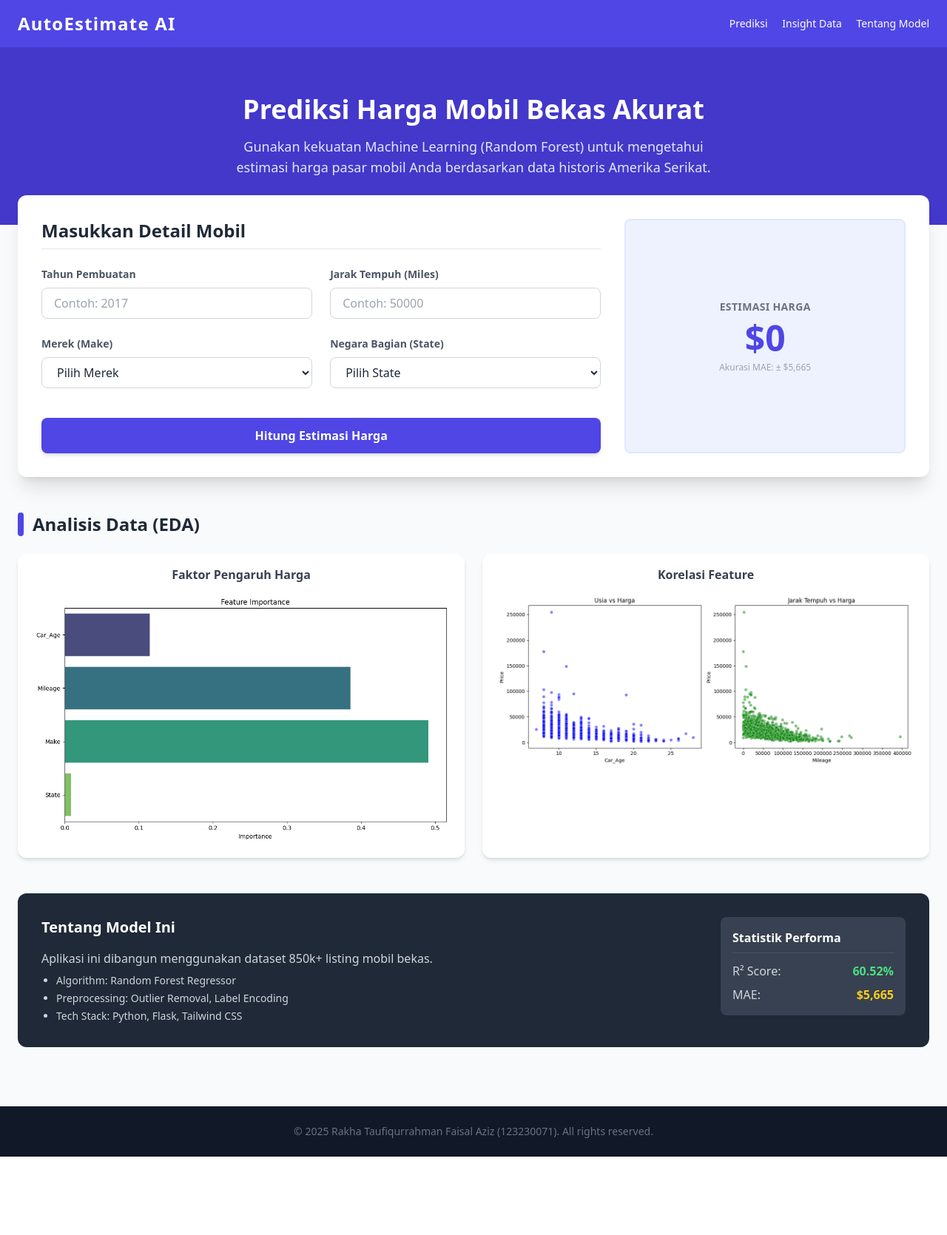
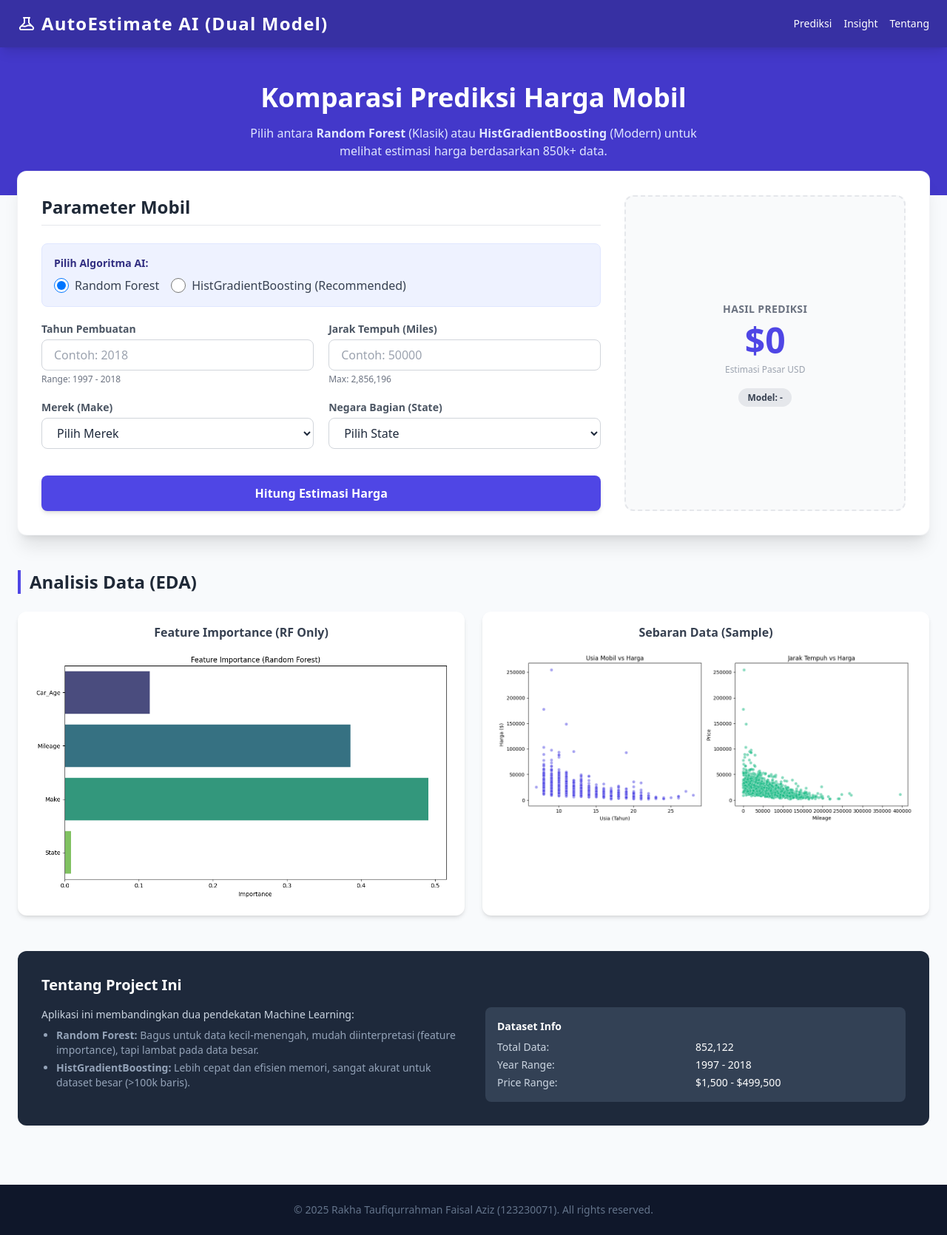
Before and after one commit to prettycoolflacko/Used_car_prediction-DS, a Flask app: page / in a window 1280 px wide. Shown: the whole page at 74% size. Before the commit the page ends 1564 px from the top, so only its background shows below. Run offline with Flask 3, Linux system fonts and the light colour scheme; data that the repository does not hold is empty; some libraries are stand-ins or nearby versions.

Commit message:
Added new model and thresshold

```diff
--- a/app.py
+++ b/app.py
@@ -3,10 +3,10 @@ from model import CarPricePredictor
 
 app = Flask(__name__)
 
-# Inisialisasi Model saat aplikasi start
+# Inisialisasi
 predictor = CarPricePredictor()
 try:
-    # Pastikan file csv ada di folder yang sama
+    # Proses ini mungkin memakan waktu 10-20 detik karena melatih 2 model
     predictor.load_and_train('true_car_listings.csv')
 except Exception as e:
     print(f"Error loading model: {e}")
@@ -15,9 +15,13 @@ except Exception as e:
 def index():
     return render_template('index.html')
 
+@app.route('/api/config', methods=['GET'])
+def get_config():
+    """Kirim batas min/max ke UI"""
+    return jsonify(predictor.limits)
+
 @app.route('/api/options', methods=['GET'])
 def get_options():
-    """API untuk mengirim daftar Merek dan State ke Dropdown"""
     return jsonify({
         'makes': predictor.unique_makes,
         'states': predictor.unique_states
@@ -25,17 +29,23 @@ def get_options():
 
 @app.route('/api/predict', methods=['POST'])
 def predict():
-    """API untuk memproses prediksi harga"""
     data = request.json
+
+    # Ambil tipe model dari request, default ke 'rf' jika kosong
+    model_selected = data.get('model_type', 'rf')
+
     price = predictor.predict(
         data.get('year'),
         data.get('mileage'),
         data.get('make'),
-        data.get('state')
+        data.get('state'),
+        model_type=model_selected
     )
+
     return jsonify({
-        'price': price,
-        'formatted': f"${price:,.2f}"
+        'price': round(price, 2),
+        'formatted': f"${price:,.2f}",
+        'used_model': 'Random Forest' if model_selected == 'rf' else 'HistGradientBoosting'
     })
 
 if __name__ == '__main__':
--- a/templates/index.html
+++ b/templates/index.html
@@ -3,64 +3,82 @@
 <head>
     <meta charset="UTF-8">
     <meta name="viewport" content="width=device-width, initial-scale=1.0">
-    <title>Used Car Price Predictor</title>
+    <title>Multi-Model Car Price Predictor</title>
     <script src="https://cdn.tailwindcss.com"></script>
     <style>
-        /* Animasi Custom */
         .fade-in { animation: fadeIn 0.5s ease-in; }
         @keyframes fadeIn { from { opacity: 0; transform: translateY(10px); } to { opacity: 1; transform: translateY(0); } }
     </style>
 </head>
 <body class="bg-slate-50 text-slate-800 font-sans">
 
-    <nav class="bg-indigo-600 text-white shadow-lg">
+    <nav class="bg-indigo-800 text-white shadow-lg sticky top-0 z-50">
         <div class="container mx-auto px-6 py-4 flex justify-between items-center">
-            <h1 class="text-2xl font-bold tracking-wider">AutoEstimate AI</h1>
-            <div class="space-x-4 text-sm font-medium">
+            <h1 class="text-xl md:text-2xl font-bold tracking-wider flex items-center gap-2">
+                <svg class="w-6 h-6" fill="none" stroke="currentColor" viewBox="0 0 24 24"><path stroke-linecap="round" stroke-linejoin="round" stroke-width="2" d="M19.428 15.428a2 2 0 00-1.022-.547l-2.384-.477a6 6 0 00-3.86.517l-.318.158a6 6 0 01-3.86.517L6.05 15.21a2 2 0 00-1.806.547M8 4h8l-1 1v5.172a2 2 0 00.586 1.414l5 5c1.26 1.26.367 3.414-1.415 3.414H4.828c-1.782 0-2.674-2.154-1.414-3.414l5-5A2 2 0 009 10.172V5L8 4z"></path></svg>
+                AutoEstimate AI (Dual Model)
+            </h1>
+            <div class="hidden md:flex space-x-4 text-sm font-medium">
                 <a href="#predictor" class="hover:text-indigo-200 transition">Prediksi</a>
-                <a href="#insights" class="hover:text-indigo-200 transition">Insight Data</a>
-                <a href="#about" class="hover:text-indigo-200 transition">Tentang Model</a>
+                <a href="#insights" class="hover:text-indigo-200 transition">Insight</a>
+                <a href="#about" class="hover:text-indigo-200 transition">Tentang</a>
             </div>
         </div>
     </nav>
 
-    <header class="bg-indigo-700 text-white py-16 text-center">
-        <h2 class="text-4xl font-extrabold mb-4">Prediksi Harga Mobil Bekas Akurat</h2>
-        <p class="text-lg text-indigo-100 max-w-2xl mx-auto">
-            Gunakan kekuatan Machine Learning (Random Forest) untuk mengetahui estimasi harga pasar mobil Anda berdasarkan data historis Amerika Serikat.
+    <header class="bg-indigo-700 text-white py-12 text-center">
+        <h2 class="text-3xl md:text-4xl font-extrabold mb-4">Komparasi Prediksi Harga Mobil</h2>
+        <p class="text-indigo-100 max-w-2xl mx-auto px-4">
+            Pilih antara <strong>Random Forest</strong> (Klasik) atau <strong>HistGradientBoosting</strong> (Modern) untuk melihat estimasi harga berdasarkan 850k+ data.
         </p>
     </header>
 
-    <main class="container mx-auto px-6 -mt-10 mb-20 relative z-10">
+    <main class="container mx-auto px-4 md:px-6 -mt-8 mb-20 relative z-10">
 
-        <section id="predictor" class="bg-white rounded-xl shadow-xl p-8 mb-12 fade-in">
-            <div class="flex flex-col md:flex-row gap-8">
-                <div class="w-full md:w-2/3">
-                    <h3 class="text-2xl font-bold text-gray-800 mb-6 border-b pb-2">Masukkan Detail Mobil</h3>
-                    <form id="predictForm" class="grid grid-cols-1 md:grid-cols-2 gap-6">
+        <section id="predictor" class="bg-white rounded-xl shadow-xl p-6 md:p-8 mb-12 fade-in ring-1 ring-gray-100">
+            <div class="flex flex-col lg:flex-row gap-8">
+                <div class="w-full lg:w-2/3">
+                    <h3 class="text-2xl font-bold text-gray-800 mb-6 border-b pb-2">Parameter Mobil</h3>
+                    <form id="predictForm" class="grid grid-cols-1 md:grid-cols-2 gap-5">
 
-                        <div>
-                            <label class="block text-sm font-semibold text-gray-600 mb-2">Tahun Pembuatan</label>
-                            <input type="number" id="year" required min="1990" max="2025" placeholder="Contoh: 2017"
-                                class="w-full px-4 py-2 border border-gray-300 rounded-lg focus:ring-2 focus:ring-indigo-500 focus:outline-none transition">
+                        <div class="md:col-span-2 bg-indigo-50 p-4 rounded-lg border border-indigo-100">
+                            <label class="block text-sm font-bold text-indigo-900 mb-2">Pilih Algoritma AI:</label>
+                            <div class="flex gap-4">
+                                <label class="flex items-center space-x-2 cursor-pointer">
+                                    <input type="radio" name="model_type" value="rf" checked class="form-radio text-indigo-600 h-5 w-5">
+                                    <span class="text-gray-700 font-medium">Random Forest</span>
+                                </label>
+                                <label class="flex items-center space-x-2 cursor-pointer">
+                                    <input type="radio" name="model_type" value="gb" class="form-radio text-green-600 h-5 w-5">
+                                    <span class="text-gray-700 font-medium">HistGradientBoosting (Recommended)</span>
+                                </label>
+                            </div>
                         </div>
 
                         <div>
-                            <label class="block text-sm font-semibold text-gray-600 mb-2">Jarak Tempuh (Miles)</label>
-                            <input type="number" id="mileage" required min="0" placeholder="Contoh: 50000"
-                                class="w-full px-4 py-2 border border-gray-300 rounded-lg focus:ring-2 focus:ring-indigo-500 focus:outline-none transition">
+                            <label class="block text-sm font-semibold text-gray-600 mb-1">Tahun Pembuatan</label>
+                            <input type="number" id="year" required
+                                class="w-full px-4 py-2 border border-gray-300 rounded-lg focus:ring-2 focus:ring-indigo-500 outline-none" placeholder="Loading...">
+                            <p class="text-xs text-gray-500 mt-1" id="year-hint">Range: ...</p>
                         </div>
 
                         <div>
-                            <label class="block text-sm font-semibold text-gray-600 mb-2">Merek (Make)</label>
-                            <select id="make" class="w-full px-4 py-2 border border-gray-300 rounded-lg focus:ring-2 focus:ring-indigo-500 focus:outline-none bg-white">
+                            <label class="block text-sm font-semibold text-gray-600 mb-1">Jarak Tempuh (Miles)</label>
+                            <input type="number" id="mileage" required
+                                class="w-full px-4 py-2 border border-gray-300 rounded-lg focus:ring-2 focus:ring-indigo-500 outline-none" placeholder="Loading...">
+                            <p class="text-xs text-gray-500 mt-1" id="mileage-hint">Max: ...</p>
+                        </div>
+
+                        <div>
+                            <label class="block text-sm font-semibold text-gray-600 mb-1">Merek (Make)</label>
+                            <select id="make" class="w-full px-4 py-2 border border-gray-300 rounded-lg focus:ring-2 focus:ring-indigo-500 bg-white">
                                 <option value="" disabled selected>Loading...</option>
                             </select>
                         </div>
 
                         <div>
-                            <label class="block text-sm font-semibold text-gray-600 mb-2">Negara Bagian (State)</label>
-                            <select id="state" class="w-full px-4 py-2 border border-gray-300 rounded-lg focus:ring-2 focus:ring-indigo-500 focus:outline-none bg-white">
+                            <label class="block text-sm font-semibold text-gray-600 mb-1">Negara Bagian (State)</label>
+                            <select id="state" class="w-full px-4 py-2 border border-gray-300 rounded-lg focus:ring-2 focus:ring-indigo-500 bg-white">
                                 <option value="" disabled selected>Loading...</option>
                             </select>
                         </div>
@@ -74,59 +92,60 @@
                     </form>
                 </div>
 
-                <div class="w-full md:w-1/3 bg-indigo-50 rounded-lg p-6 flex flex-col justify-center items-center text-center border-2 border-indigo-100">
-                    <h4 class="text-gray-500 font-semibold mb-2 uppercase text-sm tracking-wide">Estimasi Harga</h4>
-                    <div id="resultValue" class="text-5xl font-extrabold text-indigo-600 mb-2">
-                        $0
-                    </div>
-                    <p class="text-xs text-gray-400">Akurasi MAE: ± $5,665</p>
-                    <div id="loading" class="hidden mt-4">
-                        <svg class="animate-spin h-8 w-8 text-indigo-600" xmlns="http://www.w3.org/2000/svg" fill="none" viewBox="0 0 24 24">
+                <div class="w-full lg:w-1/3 bg-gray-50 rounded-xl p-6 flex flex-col justify-center items-center text-center border-2 border-dashed border-gray-200">
+                    <h4 class="text-gray-500 font-semibold mb-2 uppercase text-sm tracking-wide">Hasil Prediksi</h4>
+
+                    <div id="loading" class="hidden my-6">
+                        <svg class="animate-spin h-10 w-10 text-indigo-600 mx-auto" xmlns="http://www.w3.org/2000/svg" fill="none" viewBox="0 0 24 24">
                             <circle class="opacity-25" cx="12" cy="12" r="10" stroke="currentColor" stroke-width="4"></circle>
                             <path class="opacity-75" fill="currentColor" d="M4 12a8 8 0 018-8v8H4z"></path>
                         </svg>
+                        <p class="text-xs text-indigo-600 mt-2">Computing...</p>
+                    </div>
+
+                    <div id="resultContainer">
+                        <div id="resultValue" class="text-4xl md:text-5xl font-extrabold text-indigo-600 mb-2">
+                            $0
+                        </div>
+                        <p class="text-xs text-gray-400 mb-4">Estimasi Pasar USD</p>
+                        <span id="modelUsedBadge" class="bg-gray-200 text-gray-700 px-3 py-1 rounded-full text-xs font-bold">
+                            Model: -
+                        </span>
                     </div>
                 </div>
             </div>
         </section>
 
         <section id="insights" class="mb-12">
-            <h3 class="text-2xl font-bold text-gray-800 mb-6 flex items-center">
-                <span class="bg-indigo-600 w-2 h-8 mr-3 rounded"></span>
-                Analisis Data (EDA)
-            </h3>
+            <h3 class="text-2xl font-bold text-gray-800 mb-6 border-l-4 border-indigo-600 pl-3">Analisis Data (EDA)</h3>
             <div class="grid grid-cols-1 md:grid-cols-2 gap-6">
                 <div class="bg-white p-4 rounded-xl shadow-md">
-                    <h4 class="font-semibold text-gray-700 mb-3 text-center">Faktor Pengaruh Harga</h4>
+                    <h4 class="font-semibold text-gray-700 mb-3 text-center">Feature Importance (RF Only)</h4>
                     <img src="/static/feature_importance.png" alt="Feature Importance" class="w-full rounded-lg hover:opacity-90 transition">
                 </div>
                 <div class="bg-white p-4 rounded-xl shadow-md">
-                    <h4 class="font-semibold text-gray-700 mb-3 text-center">Korelasi Feature</h4>
+                    <h4 class="font-semibold text-gray-700 mb-3 text-center">Sebaran Data (Sample)</h4>
                     <img src="/static/eda_scatters.png" alt="Scatter Plots" class="w-full rounded-lg hover:opacity-90 transition">
                 </div>
             </div>
         </section>
 
-        <section id="about" class="bg-gray-800 text-gray-300 rounded-xl p-8">
-            <div class="flex flex-col md:flex-row justify-between items-start gap-8">
+        <section id="about" class="bg-slate-800 text-slate-300 rounded-xl p-8">
+            <h3 class="text-xl font-bold text-white mb-4">Tentang Project Ini</h3>
+            <div class="grid md:grid-cols-2 gap-8">
                 <div>
-                    <h3 class="text-xl font-bold text-white mb-4">Tentang Model Ini</h3>
-                    <p class="mb-2">Aplikasi ini dibangun menggunakan dataset 850k+ listing mobil bekas.</p>
-                    <ul class="list-disc ml-5 space-y-1 text-sm">
-                        <li>Algorithm: Random Forest Regressor</li>
-                        <li>Preprocessing: Outlier Removal, Label Encoding</li>
-                        <li>Tech Stack: Python, Flask, Tailwind CSS</li>
+                    <p class="mb-2 text-sm">Aplikasi ini membandingkan dua pendekatan Machine Learning:</p>
+                    <ul class="list-disc ml-5 space-y-1 text-sm text-slate-400">
+                        <li><strong>Random Forest:</strong> Bagus untuk data kecil-menengah, mudah diinterpretasi (feature importance), tapi lambat pada data besar.</li>
+                        <li><strong>HistGradientBoosting:</strong> Lebih cepat dan efisien memori, sangat akurat untuk dataset besar (>100k baris).</li>
                     </ul>
                 </div>
-                <div class="bg-gray-700 p-4 rounded-lg min-w-[250px]">
-                    <h4 class="text-white font-semibold mb-3 border-b border-gray-600 pb-2">Statistik Performa</h4>
-                    <div class="flex justify-between mb-2">
-                        <span>R² Score:</span>
-                        <span class="text-green-400 font-bold">60.52%</span>
-                    </div>
-                    <div class="flex justify-between">
-                        <span>MAE:</span>
-                        <span class="text-yellow-400 font-bold">$5,665</span>
+                <div class="bg-slate-700 p-4 rounded-lg text-sm">
+                    <h4 class="text-white font-semibold mb-2">Dataset Info</h4>
+                    <div class="grid grid-cols-2 gap-y-1">
+                        <span>Total Data:</span> <span class="text-white">852,122</span>
+                        <span>Year Range:</span> <span class="text-white">1997 - 2018</span>
+                        <span>Price Range:</span> <span class="text-white">$1,500 - $499,500</span>
                     </div>
                 </div>
             </div>
@@ -134,41 +153,43 @@
 
     </main>
 
-    <footer class="bg-gray-900 text-gray-500 py-6 text-center text-sm">
+    <footer class="bg-slate-900 text-slate-500 py-6 text-center text-sm">
         <p>&copy; 2025 Rakha Taufiqurrahman Faisal Aziz (123230071). All rights reserved.</p>
     </footer>
 
     <script>
         document.addEventListener('DOMContentLoaded', function() {
-            // 1. Fetch Options untuk Dropdown
-            fetch('/api/options')
-                .then(response => response.json())
-                .then(data => {
-                    const makeSelect = document.getElementById('make');
-                    const stateSelect = document.getElementById('state');
+            // 1. Fetch Config & Options
+            Promise.all([
+                fetch('/api/config').then(res => res.json()),
+                fetch('/api/options').then(res => res.json())
+            ]).then(([config, options]) => {
 
-                    // Clear loading option
-                    makeSelect.innerHTML = '<option value="" disabled selected>Pilih Merek</option>';
-                    stateSelect.innerHTML = '<option value="" disabled selected>Pilih State</option>';
+                // Set Range Inputs
+                const yearInput = document.getElementById('year');
+                yearInput.min = config.year_min;
+                yearInput.max = config.year_max;
+                yearInput.placeholder = `Contoh: ${config.year_max}`;
+                document.getElementById('year-hint').textContent = `Range: ${config.year_min} - ${config.year_max}`;
 
-                    // Populate Makes
-                    data.makes.forEach(make => {
-                        const option = document.createElement('option');
-                        option.value = make;
-                        option.textContent = make;
-                        makeSelect.appendChild(option);
-                    });
+                const mileageInput = document.getElementById('mileage');
+                mileageInput.min = config.mileage_min;
+                mileageInput.max = config.mileage_max;
+                mileageInput.placeholder = `Contoh: 50000`;
+                document.getElementById('mileage-hint').textContent = `Max: ${parseInt(config.mileage_max).toLocaleString()}`;
 
-                    // Populate States
-                    data.states.forEach(state => {
-                        const option = document.createElement('option');
-                        option.value = state;
-                        option.textContent = state;
-                        stateSelect.appendChild(option);
-                    });
-                });
+                // Populate Selects
+                const makeSelect = document.getElementById('make');
+                const stateSelect = document.getElementById('state');
 
-            // 2. Handle Form Submit
+                makeSelect.innerHTML = '<option value="" disabled selected>Pilih Merek</option>';
+                options.makes.forEach(m => makeSelect.add(new Option(m, m)));
+
+                stateSelect.innerHTML = '<option value="" disabled selected>Pilih State</option>';
+                options.states.forEach(s => stateSelect.add(new Option(s, s)));
+            });
+
+            // 2. Handle Submit
             document.getElementById('predictForm').addEventListener('submit', function(e) {
                 e.preventDefault();
 
@@ -176,37 +197,43 @@
                 const mileage = document.getElementById('mileage').value;
                 const make = document.getElementById('make').value;
                 const state = document.getElementById('state').value;
+                const modelType = document.querySelector('input[name="model_type"]:checked').value;
 
                 const resultDiv = document.getElementById('resultValue');
+                const badgeDiv = document.getElementById('modelUsedBadge');
                 const loadingDiv = document.getElementById('loading');
+                const resultContainer = document.getElementById('resultContainer');
 
-                if(!make || !state) {
-                    alert("Mohon lengkapi semua data!");
-                    return;
-                }
+                if(!make || !state) { alert("Lengkapi data!"); return; }
 
-                // UI Loading State
-                resultDiv.classList.add('hidden');
+                // Loading State
+                resultContainer.classList.add('opacity-30');
                 loadingDiv.classList.remove('hidden');
 
                 fetch('/api/predict', {
                     method: 'POST',
                     headers: { 'Content-Type': 'application/json' },
-                    body: JSON.stringify({ year, mileage, make, state })
+                    body: JSON.stringify({ year, mileage, make, state, model_type: modelType })
                 })
                 .then(response => response.json())
                 .then(data => {
                     loadingDiv.classList.add('hidden');
-                    resultDiv.classList.remove('hidden');
+                    resultContainer.classList.remove('opacity-30');
 
-                    // Update Harga dengan animasi sederhana
                     resultDiv.textContent = data.formatted;
+                    badgeDiv.textContent = `Model: ${data.used_model}`;
+
+                    // Style badge color based on model
+                    if(modelType === 'rf') {
+                        badgeDiv.className = "bg-indigo-100 text-indigo-800 px-3 py-1 rounded-full text-xs font-bold";
+                    } else {
+                        badgeDiv.className = "bg-green-100 text-green-800 px-3 py-1 rounded-full text-xs font-bold";
+                    }
                 })
                 .catch(err => {
                     loadingDiv.classList.add('hidden');
-                    resultDiv.classList.remove('hidden');
+                    resultContainer.classList.remove('opacity-30');
                     resultDiv.textContent = "Error";
-                    console.error(err);
                 });
             });
         });
```
Also changed, not shown: model.py (+87 -31 lines), static/eda_scatters.png, static/feature_importance.png, 1 other file.
